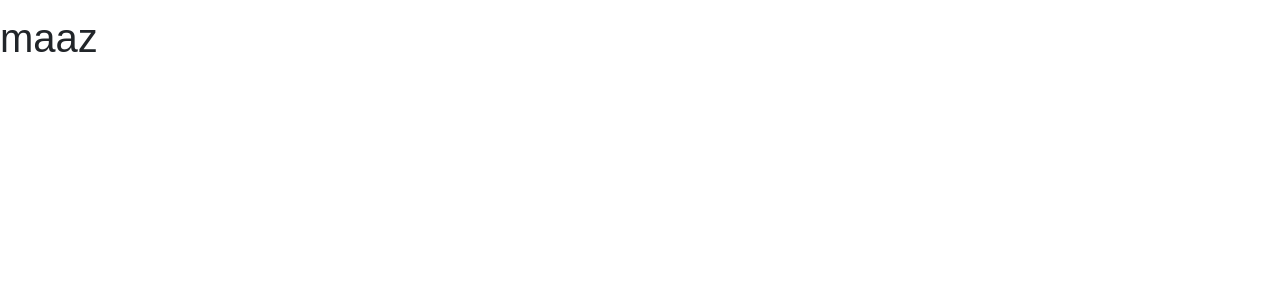
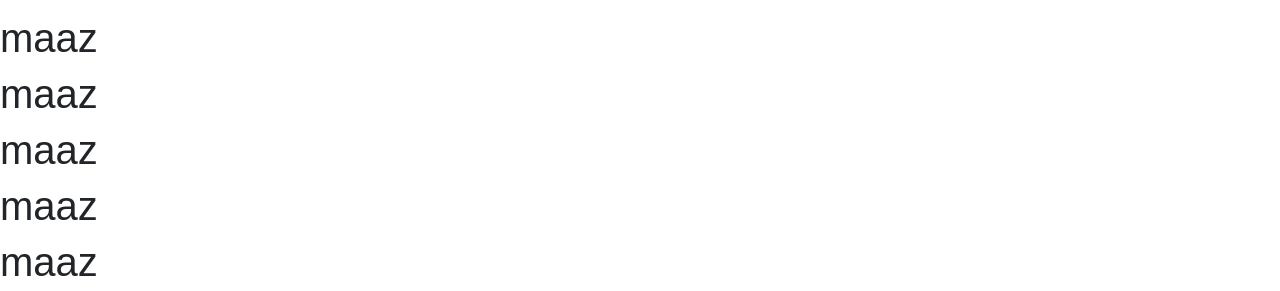
Before and after one commit to maazharis8/portfolio, a React (Vite) app: page / in a window 1280 px wide. Shown: the part 759-1050 px from the top of the page. Before the commit the page ends 829 px from the top, so only its background shows below. Built offline with nearby package versions, Linux system fonts and the light colour scheme.

Commit message:
Updated code

```diff
--- a/src/main.jsx
+++ b/src/main.jsx
@@ -8,5 +8,9 @@ ReactDOM.createRoot(document.getElementById("root")).render(
     <App />
     <h1>maaz</h1>
     <h1>maaz</h1>
+    <h1>maaz</h1>
+    <h1>maaz</h1>
+    <h1>maaz</h1>
+    <h1>maaz</h1>
   </React.StrictMode>
 );
```
